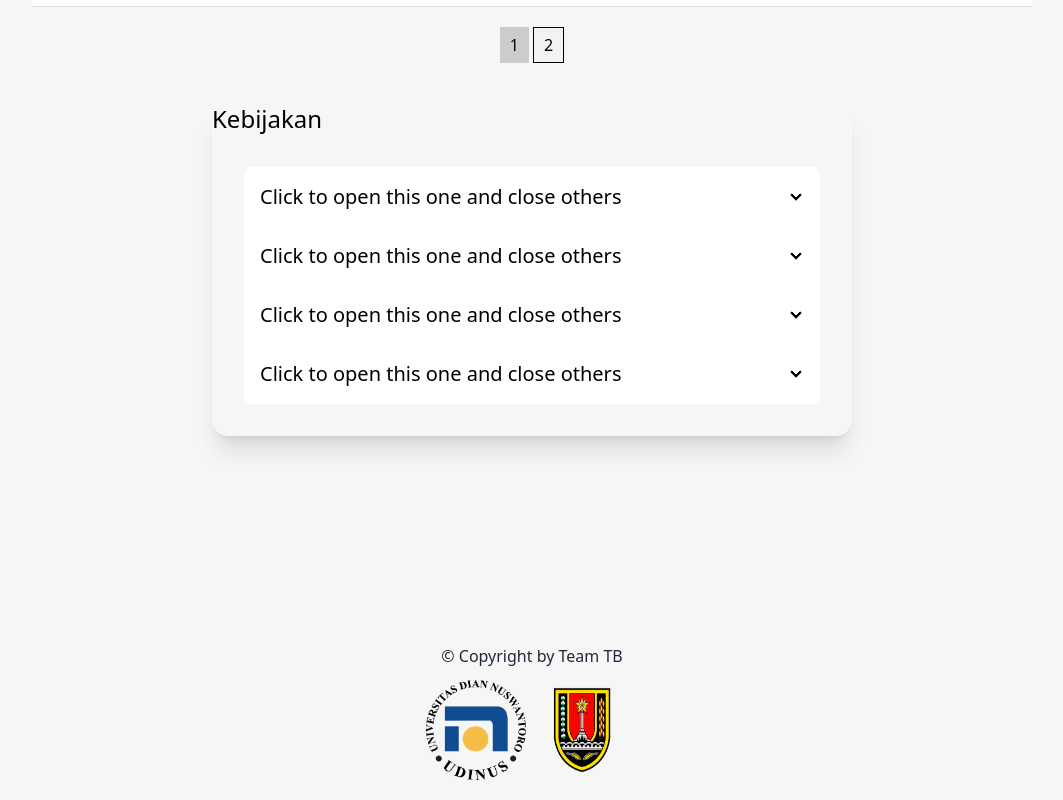
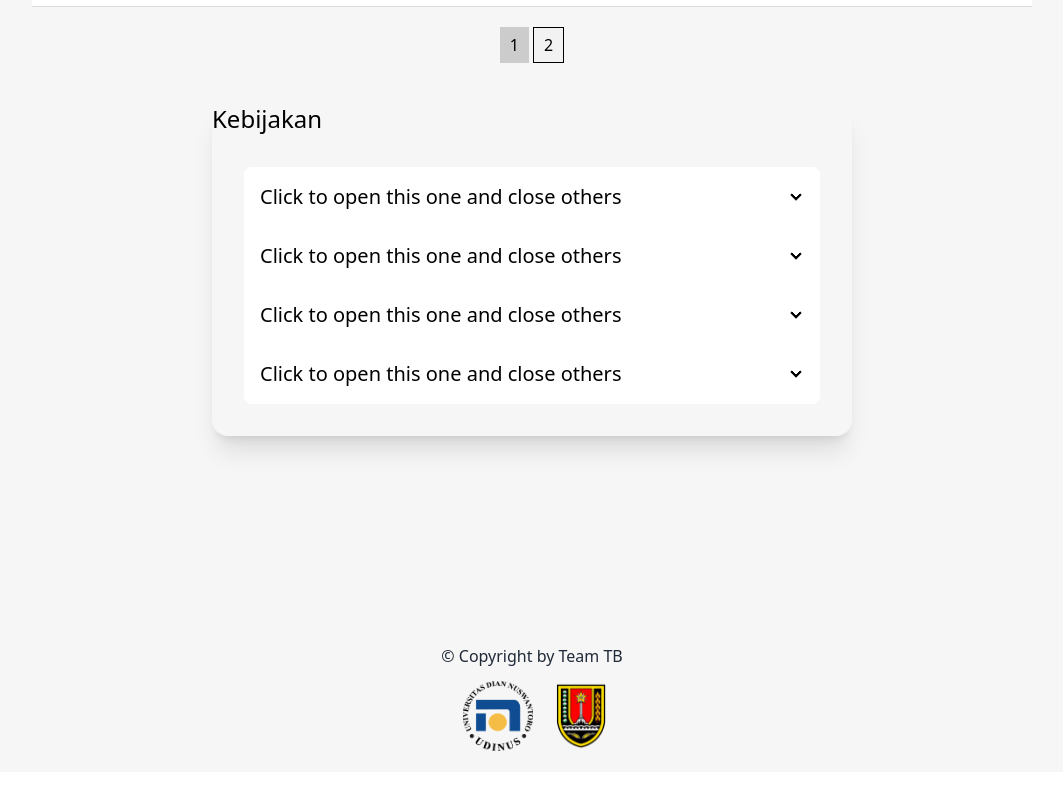
Before and after one commit to a112012995/tb-fe, a React (Create React App) app: page /details in a window 1280 px wide. Shown: the part 819-1619 px from the top of the page, without its empty margins (108-1171 px from the left). After the commit the page ends 1591 px from the top, so only its background shows below. Built offline with nearby package versions, Linux system fonts and the light colour scheme.

Commit message:
Update Footer.jsx
Update footer

```diff
--- a/src/components/Footer.jsx
+++ b/src/components/Footer.jsx
@@ -4,9 +4,9 @@ const Footer = () => {
   return (
     <div className="items-center text-center pt-52 pb-5">
       © Copyright by Team TB
-			<div className="flex justify-center items-center mt-3">
-				<img src={logoUdinus} alt="logo UDINUS" className="w-[100px] h-[100px]" />
-				<img src="/logo_dkk.png" alt="logo" className="w-28 h-24" />
+      <div className="flex justify-center items-center mt-3 pl-7">
+        <img src={logoUdinus} alt="logo UDINUS" className="w-[70px] h-[70px]" />
+        <img src="/logo_dkk.png" alt="logo" className="w-24 h-23" />
       </div>
     </div>
   );
```
Lines whose indentation alone changed are shown as unchanged.
